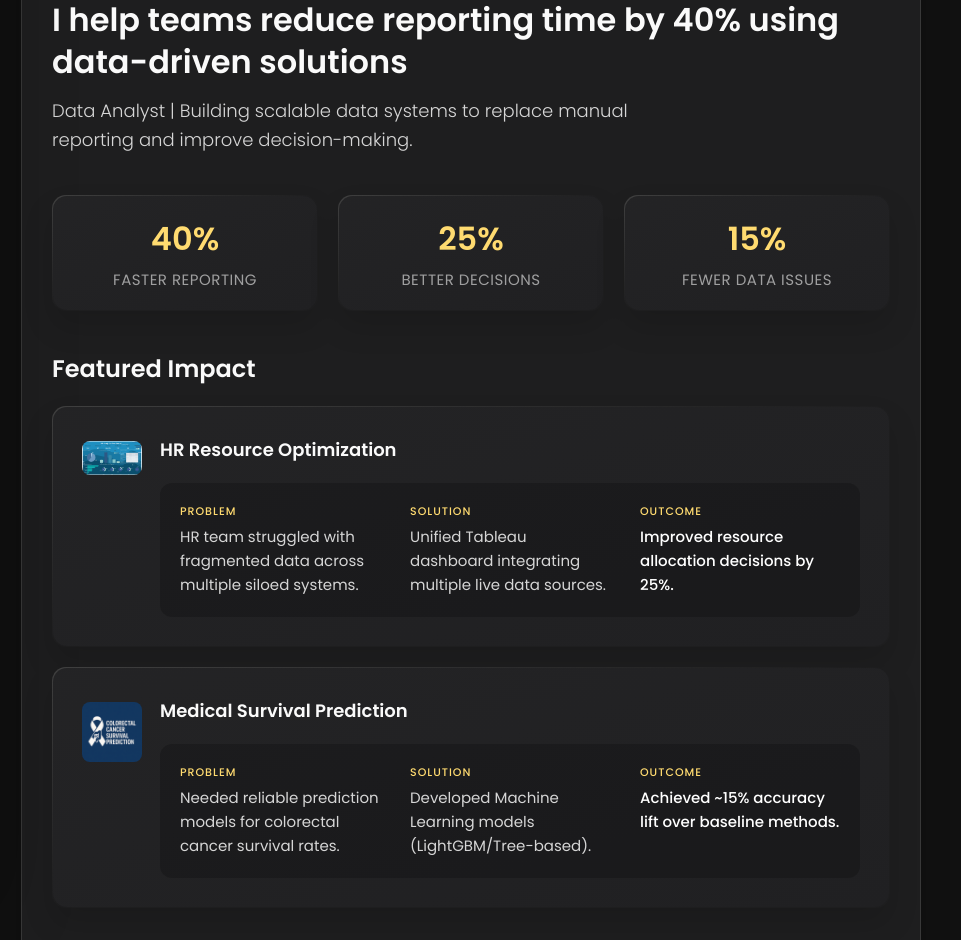
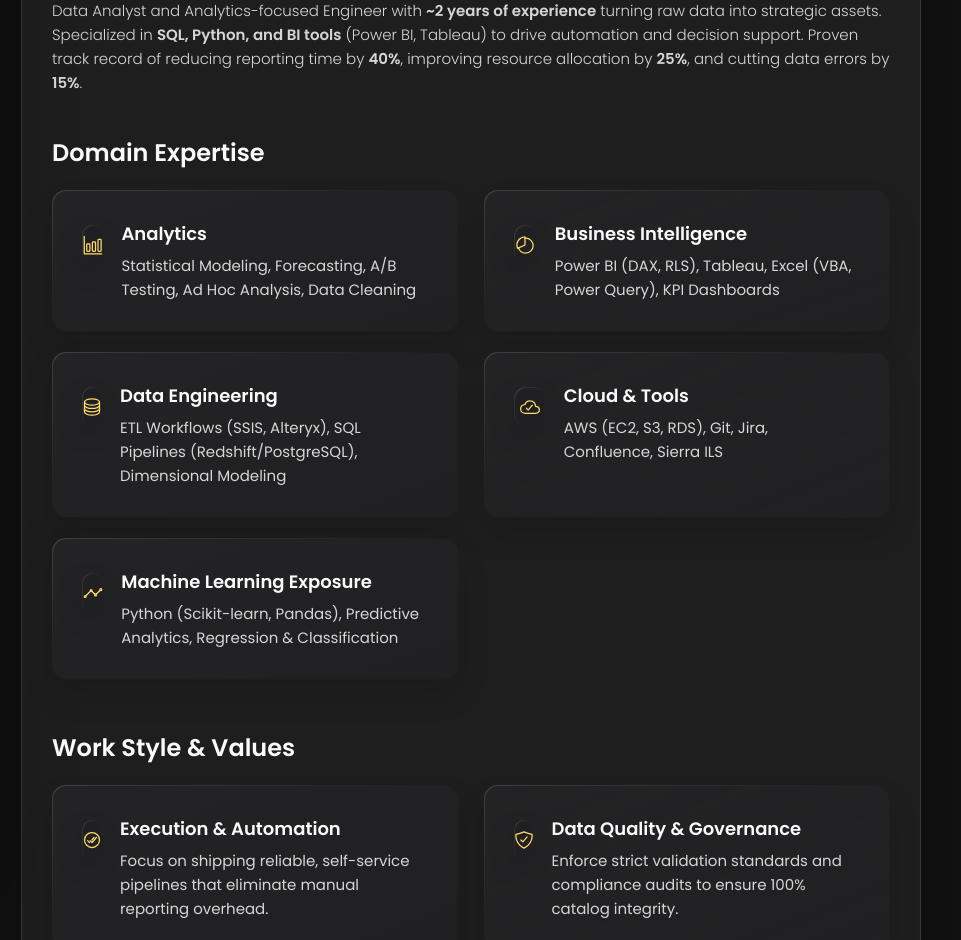
Before and after one commit to shantanu-dahiphale/Shantanu-Portfolio, a plain HTML site: page index.html in a window 1280 px wide. Shown: the part 180-1120 px from the top of the page, 319-1280 px from the left. Drawn offline with nearby package versions, Linux system fonts and the light colour scheme.

Commit message:
Refactor About Me section for better readability and enhance UI with premium icons

```diff
--- a/assets/css/style.css
+++ b/assets/css/style.css
@@ -567,7 +567,7 @@ main {
 }
 
 .about-text p {
-  margin-bottom: 15px;
+  margin-bottom: 30px;
 }
 
 
@@ -577,7 +577,7 @@ main {
  */
 
 .service {
-  margin-bottom: 35px;
+  margin-bottom: 50px;
 }
 
 .service-title {
@@ -614,6 +614,39 @@ main {
 
 .service-icon-box img {
   margin: auto;
+}
+
+.service-item-icon {
+  background: var(--border-gradient-onyx);
+  width: 40px;
+  height: 40px;
+  border-radius: 12px;
+  display: flex;
+  justify-content: center;
+  align-items: center;
+  font-size: 20px;
+  color: var(--orange-yellow-crayola);
+  box-shadow: var(--shadow-1);
+  z-index: 1;
+  position: relative;
+  margin: 0 auto 10px;
+  /* Centered on mobile */
+}
+
+.service-item-icon::before {
+  content: "";
+  position: absolute;
+  inset: 1px;
+  background: var(--eerie-black-1);
+  border-radius: inherit;
+  z-index: -1;
+}
+
+@media (min-width: 768px) {
+  .service-item-icon {
+    margin: 5px 0 0 0;
+    /* Reset for desktop flex layout */
+  }
 }
 
 .service-content-box {
--- a/index.html
+++ b/index.html
@@ -217,136 +217,135 @@
           <h2 class="h2 article-title">Overview</h2>
         </header>
 
-        <!-- Hero Section -->
-        <section class="about-text hero-section">
-          <h1 class="h1 hero-title">I help teams reduce reporting time by 40% using data-driven solutions</h1>
-          <p class="hero-subtitle">
-            Data Analyst | Building scalable data systems to replace manual reporting and improve decision-making.
+        <section class="about-text">
+          <p>
+            Data Analyst and Analytics-focused Engineer with <strong>~2 years of experience</strong> turning raw data
+            into strategic assets. Specialized in <strong>SQL, Python, and BI tools</strong> (Power BI, Tableau) to
+            drive automation and decision support. Proven track record of reducing reporting time by
+            <strong>40%</strong>, improving resource allocation by <strong>25%</strong>, and cutting data errors by
+            <strong>15%</strong>.
           </p>
         </section>
 
-        <!-- Value Stats -->
-        <section class="stats-section">
-          <ul class="stats-list">
-            <li class="stats-item">
-              <div class="stats-card">
-                <h3 class="h3 stats-number">40%</h3>
-                <p class="stats-text">Faster Reporting</p>
-              </div>
-            </li>
-            <li class="stats-item">
-              <div class="stats-card">
-                <h3 class="h3 stats-number">25%</h3>
-                <p class="stats-text">Better Decisions</p>
-              </div>
-            </li>
-            <li class="stats-item">
-              <div class="stats-card">
-                <h3 class="h3 stats-number">15%</h3>
-                <p class="stats-text">Fewer Data Issues</p>
-              </div>
-            </li>
-          </ul>
-        </section>
+        <!-- Domain Expertise -->
+        <section class="service">
+          <h3 class="h3 service-title">Domain Expertise</h3>
 
-        <!-- Featured Projects (Impact Focused) -->
-        <section class="service">
-          <h3 class="h3 service-title">Featured Impact</h3>
+          <ul class="service-list">
 
-          <ul class="service-list impact-list">
-
-            <!-- Project 1 -->
             <li class="service-item">
-              <div class="service-icon-box">
-                <img src="./assets/images/project-hr-tableau.png" alt="HR Analytics Dashboard" width="60"
-                  style="border-radius: 8px;">
+              <div class="service-item-icon">
+                <ion-icon name="bar-chart-outline"></ion-icon>
               </div>
               <div class="service-content-box">
-                <h4 class="h4 service-item-title">HR Resource Optimization</h4>
-                <div class="project-impact-grid">
-                  <div class="impact-col">
-                    <span class="impact-label">Problem</span>
-                    <p class="impact-text">HR team struggled with fragmented data across multiple siloed systems.</p>
-                  </div>
-                  <div class="impact-col">
-                    <span class="impact-label">Solution</span>
-                    <p class="impact-text">Unified Tableau dashboard integrating multiple live data sources.</p>
-                  </div>
-                  <div class="impact-col">
-                    <span class="impact-label">Outcome</span>
-                    <p class="impact-text-highlight">Improved resource allocation decisions by 25%.</p>
-                  </div>
-                </div>
+                <h4 class="h4 service-item-title">Analytics</h4>
+                <p class="service-item-text">
+                  Statistical Modeling, Forecasting, A/B Testing, Ad Hoc Analysis, Data Cleaning
+                </p>
               </div>
             </li>
 
-            <!-- Project 2 -->
             <li class="service-item">
-              <div class="service-icon-box">
-                <img src="./assets/images/project-cancer.png" alt="Cancer Survival Prediction" width="60"
-                  style="border-radius: 8px;">
+              <div class="service-item-icon">
+                <ion-icon name="pie-chart-outline"></ion-icon>
               </div>
               <div class="service-content-box">
-                <h4 class="h4 service-item-title">Medical Survival Prediction</h4>
-                <div class="project-impact-grid">
-                  <div class="impact-col">
-                    <span class="impact-label">Problem</span>
-                    <p class="impact-text">Needed reliable prediction models for colorectal cancer survival rates.</p>
-                  </div>
-                  <div class="impact-col">
-                    <span class="impact-label">Solution</span>
-                    <p class="impact-text">Developed Machine Learning models (LightGBM/Tree-based).</p>
-                  </div>
-                  <div class="impact-col">
-                    <span class="impact-label">Outcome</span>
-                    <p class="impact-text-highlight">Achieved ~15% accuracy lift over baseline methods.</p>
-                  </div>
-                </div>
+                <h4 class="h4 service-item-title">Business Intelligence</h4>
+                <p class="service-item-text">
+                  Power BI (DAX, RLS), Tableau, Excel (VBA, Power Query), KPI Dashboards
+                </p>
+              </div>
+            </li>
+
+            <li class="service-item">
+              <div class="service-item-icon">
+                <ion-icon name="server-outline"></ion-icon>
+              </div>
+              <div class="service-content-box">
+                <h4 class="h4 service-item-title">Data Engineering</h4>
+                <p class="service-item-text">
+                  ETL Workflows (SSIS, Alteryx), SQL Pipelines (Redshift/PostgreSQL), Dimensional Modeling
+                </p>
+              </div>
+            </li>
+
+            <li class="service-item">
+              <div class="service-item-icon">
+                <ion-icon name="cloud-done-outline"></ion-icon>
+              </div>
+              <div class="service-content-box">
+                <h4 class="h4 service-item-title">Cloud & Tools</h4>
+                <p class="service-item-text">
+                  AWS (EC2, S3, RDS), Git, Jira, Confluence, Sierra ILS
+                </p>
+              </div>
+            </li>
+
+            <li class="service-item">
+              <div class="service-item-icon">
+                <ion-icon name="analytics-outline"></ion-icon>
+              </div>
+              <div class="service-content-box">
+                <h4 class="h4 service-item-title">Machine Learning Exposure</h4>
+                <p class="service-item-text">
+                  Python (Scikit-learn, Pandas), Predictive Analytics, Regression & Classification
+                </p>
               </div>
             </li>
 
           </ul>
         </section>
 
-        <!-- Impact Stack (Replaces Tools) -->
-        <section class="service tools-master">
-          <h3 class="h3 service-title">How I Create Value</h3>
-          <p class="service-item-text tools-master-subtitle">Focusing on outcomes, powered by code.</p>
+        <!-- Work Style & Values -->
+        <section class="service">
+          <h3 class="h3 service-title">Work Style & Values</h3>
 
-          <ul class="service-list tools-master-list">
+          <ul class="service-list">
 
             <li class="service-item">
+              <div class="service-item-icon">
+                <ion-icon name="checkmark-done-circle-outline"></ion-icon>
+              </div>
               <div class="service-content-box">
-                <h4 class="h4 service-item-title">Automating Workflows</h4>
+                <h4 class="h4 service-item-title">Execution & Automation</h4>
                 <p class="service-item-text">
-                  Using <strong>SQL & Python</strong> to cut manual data entry and recurring reporting time.
+                  Focus on shipping reliable, self-service pipelines that eliminate manual reporting overhead.
                 </p>
               </div>
             </li>
 
             <li class="service-item">
+              <div class="service-item-icon">
+                <ion-icon name="shield-checkmark-outline"></ion-icon>
+              </div>
               <div class="service-content-box">
-                <h4 class="h4 service-item-title">Driving Decisions</h4>
+                <h4 class="h4 service-item-title">Data Quality & Governance</h4>
                 <p class="service-item-text">
-                  Using <strong>Power BI & Tableau</strong> to visualize KPIs and uncover actionable insights.
+                  Enforce strict validation standards and compliance audits to ensure 100% catalog integrity.
                 </p>
               </div>
             </li>
 
             <li class="service-item">
+              <div class="service-item-icon">
+                <ion-icon name="chatbubbles-outline"></ion-icon>
+              </div>
               <div class="service-content-box">
-                <h4 class="h4 service-item-title">Predicting Outcomes</h4>
+                <h4 class="h4 service-item-title">Clarity & Storytelling</h4>
                 <p class="service-item-text">
-                  Using <strong>Scikit-learn & Python</strong> to build models that forecast future trends.
+                  Bridge the gap between technical data and business strategy with actionable insights.
                 </p>
               </div>
             </li>
 
             <li class="service-item">
+              <div class="service-item-icon">
+                <ion-icon name="document-text-outline"></ion-icon>
+              </div>
               <div class="service-content-box">
-                <h4 class="h4 service-item-title">Scaling Infrastructure</h4>
+                <h4 class="h4 service-item-title">Documentation</h4>
                 <p class="service-item-text">
-                  Using <strong>AWS & Snowflake</strong> to ensure reliable and scalable data access.
+                  Maintain comprehensive records for reproducible, scalable, and audit-ready workflows.
                 </p>
               </div>
             </li>
```
